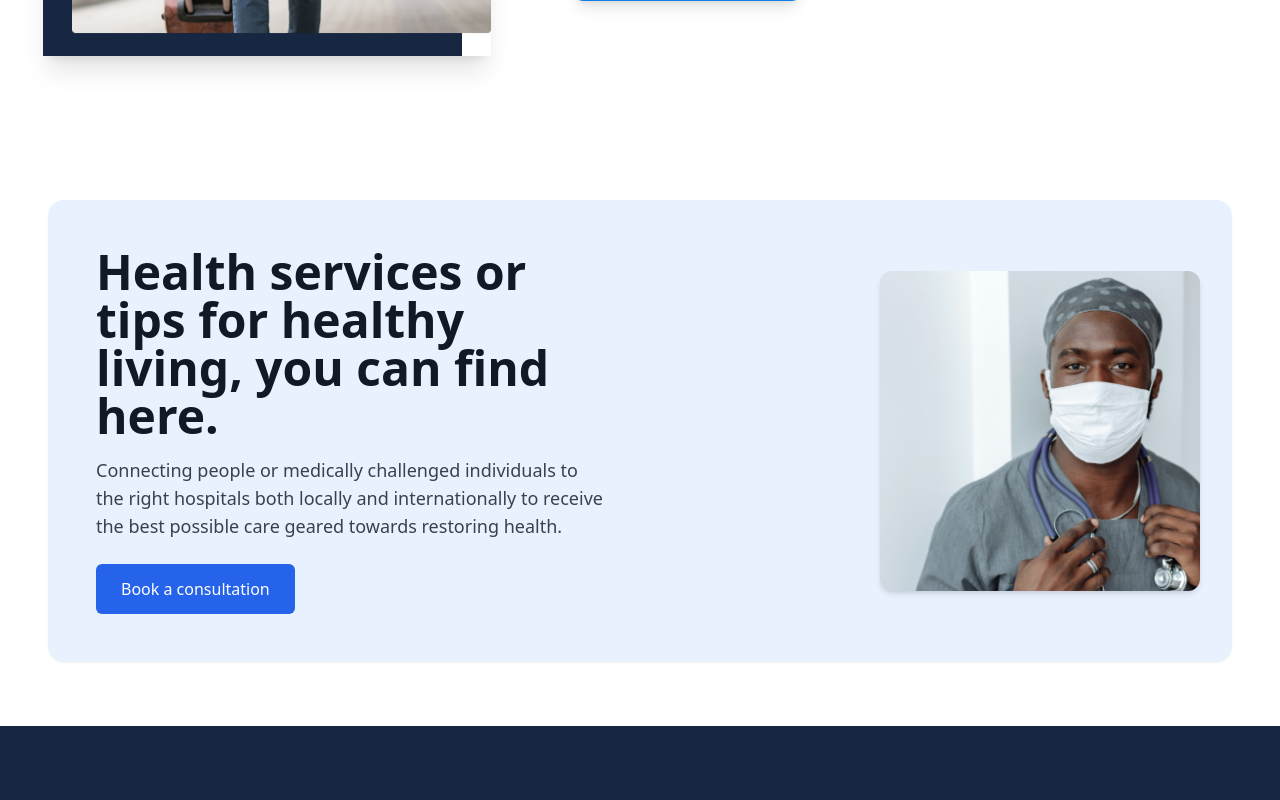
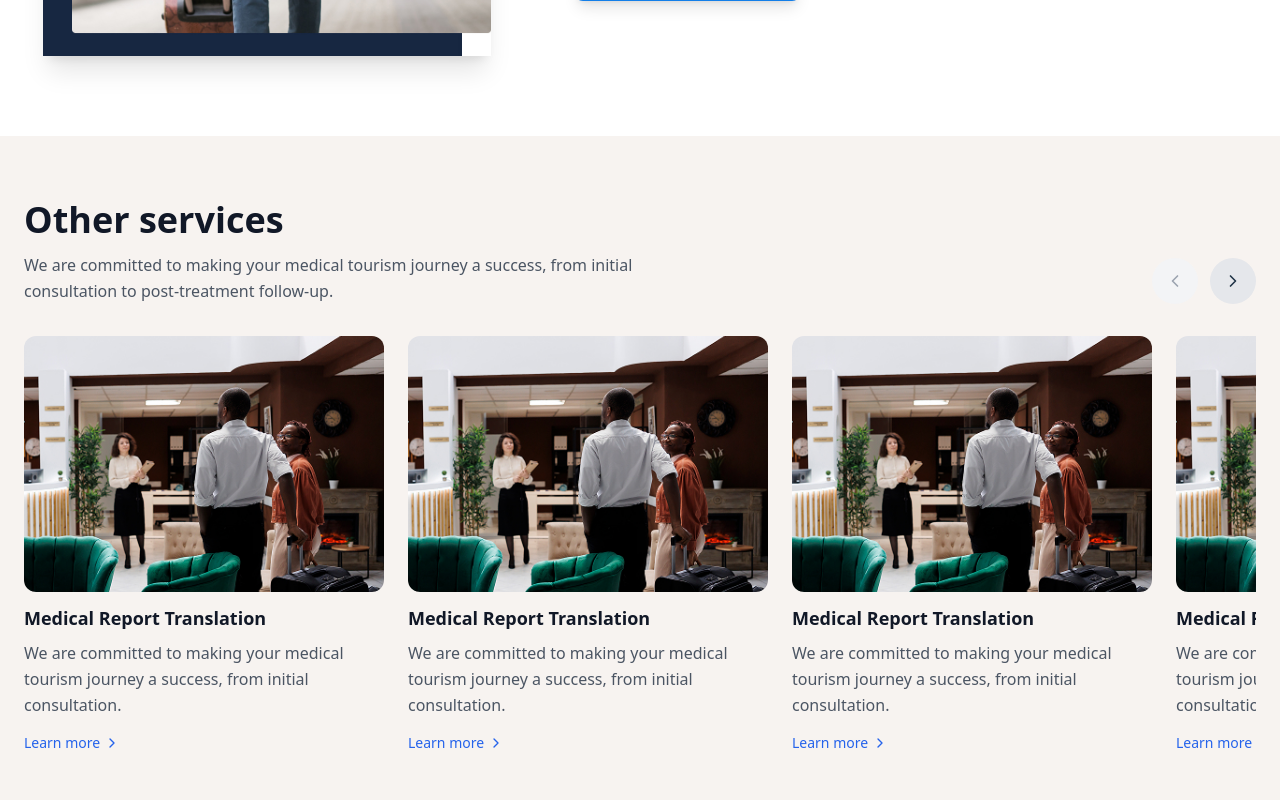
Before and after one commit to Binmuhammad001/healing-ways, a React (Vite) app: page /con_service in a window 1280 px wide. Shown: the part 2400-3200 px from the top of the page. Built offline with nearby package versions, Linux system fonts and the light colour scheme.

Commit message:
Update con_service.jsx

```diff
--- a/src/pages/con_service.jsx
+++ b/src/pages/con_service.jsx
@@ -18,7 +18,7 @@ export default function App(){
         <Section1/>
         <Section2/>
         <Section3/>
-
+        <Section4/>
         <Section5/>
         <Footer/>
         </>
```
